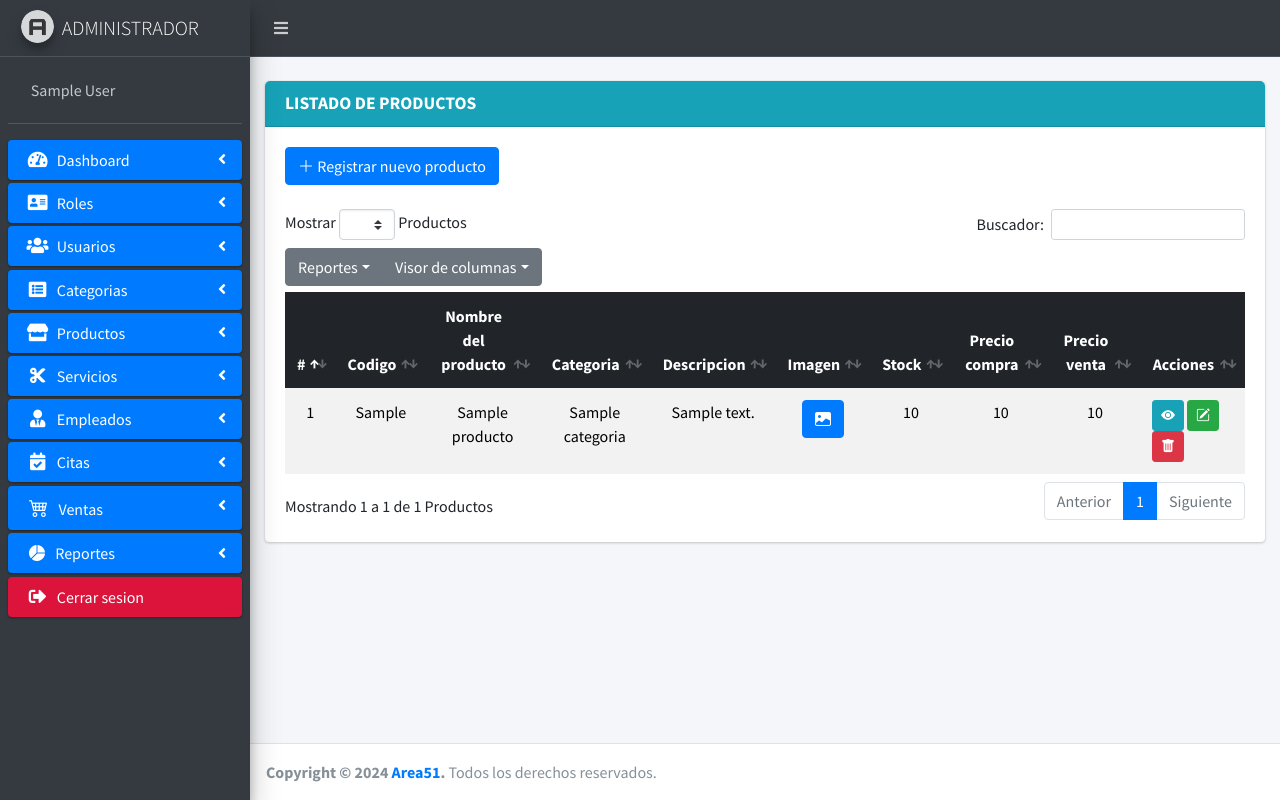
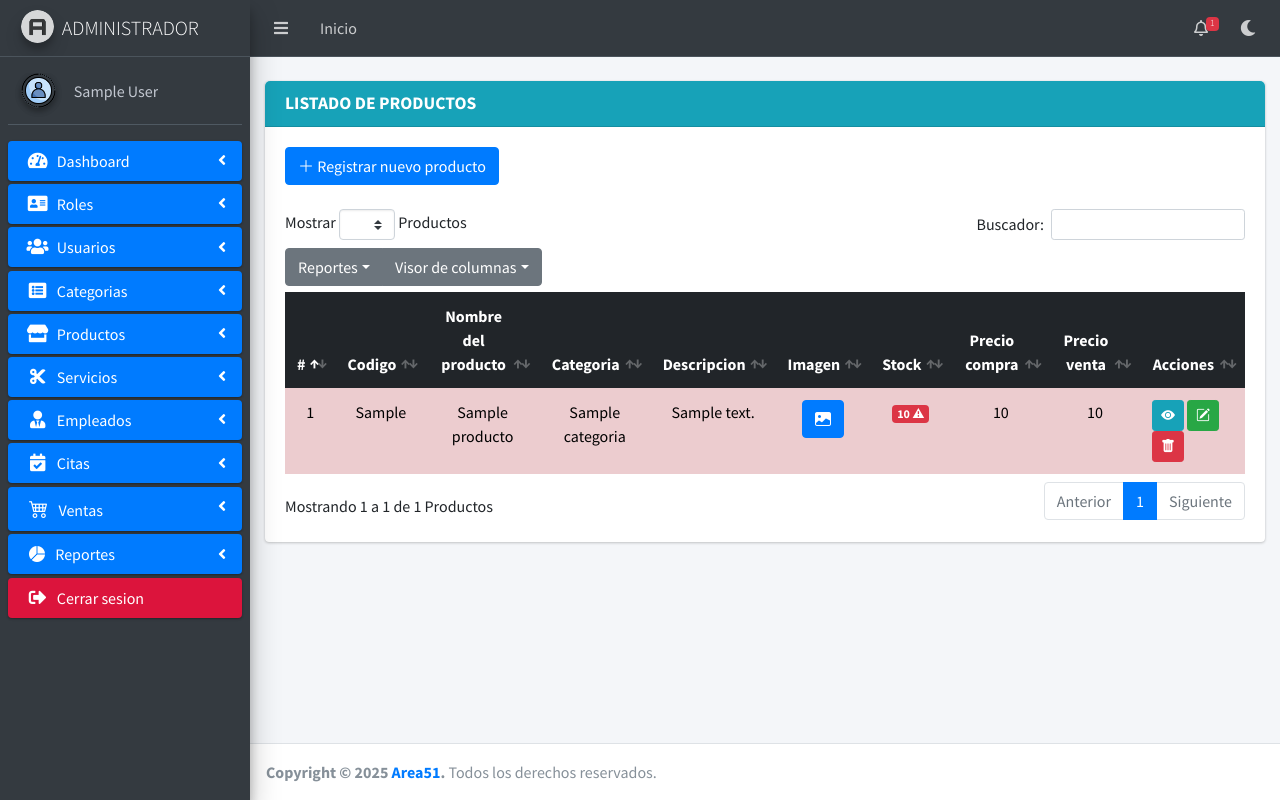
Before and after one commit to 21juanmendez/www.sistemadebarberia.com, a PHP site: page /views/productos/index.php in a window 1280 px wide. Run offline with PHP 8.4, Linux system fonts and the light colour scheme; the visitor is signed in with stand-in values (Sample User, id 1); tables that the repository leaves empty or names only in its code hold one stand-in row (values such as "Sample post"); some libraries are stand-ins or nearby versions.

Commit message:
NOTIFICACIONES V1
He agregado las notificaciones para cuando un producto este bajo de stock y modo oscuro, ademas que ahora cuando un producto este abajo del limite entonces tambien se mostrara en la tabla donde se gestionan los productos para visualizarlos mejor. Queda pendiente el toast.

```diff
--- /dev/null
+++ b/app/controllers/notificaciones/productos_bajos.php
@@ -0,0 +1,16 @@
+<?php
+$productos_bajos = 0;
+$stocks_notif = [];
+
+$sql_notif = "SELECT nombre_producto, stock, stock_minimo FROM tb_productos";
+$query_notif = $pdo->prepare($sql_notif);
+$query_notif->execute();
+$stocks_all = $query_notif->fetchAll(PDO::FETCH_ASSOC);
+
+foreach ($stocks_all as $producto) {
+    if ($producto['stock'] <= $producto['stock_minimo']) {
+        $productos_bajos++;
+        $stocks_notif[] = $producto;
+    }
+}
+?>
--- a/views/productos/index.php
+++ b/views/productos/index.php
@@ -35,8 +35,10 @@ include('mensaje.php');
                                     $contador = 0;
                                     foreach ($productos as $producto) {
                                         $contador++;
+                                        $es_stock_bajo = $producto['stock'] <= $producto['stock_minimo'];
+                                        $fila_clase = $es_stock_bajo ? 'table-danger' : '';
                                     ?>
-                                        <tr>
+                                        <tr class="<?php echo $fila_clase ?>">
                                             <td>
                                                 <center><?php echo $contador ?></center>
                                             </td>
@@ -73,7 +75,13 @@ include('mensaje.php');
                                                 </center>
                                             </td>
                                             <td>
-                                                <center><?php echo $producto['stock'] ?></center>
+                                                <center>
+                                                    <?php if ($es_stock_bajo): ?>
+                                                        <span class="badge bg-danger text-white"><?php echo $producto['stock'] ?> ⚠</span>
+                                                    <?php else: ?>
+                                                        <?php echo $producto['stock'] ?>
+                                                    <?php endif; ?>
+                                                </center>
                                             </td>
                                             <td>
                                                 <center><?php echo $producto['precio_compra'] ?></center>
--- a/views/usuarios/layout/parte1.php
+++ b/views/usuarios/layout/parte1.php
@@ -1,5 +1,6 @@
 <?php
 include('../../app/config.php');
+include('../../app/controllers/notificaciones/productos_bajos.php');
 session_start();
 //si no existe la session de admin te redirige al login, lo que no se es cuando existan las 2
 if (!isset($_SESSION['admin'])) {
@@ -7,6 +8,9 @@ if (!isset($_SESSION['admin'])) {
     $_SESSION['mensaje_permiso'] = 'No tienes los permisos para entrar en modo administrador';
     header('Location:' . $URL . '/');
 }
+// Verifica si las variables están definidas, si no, las inicializa
+if (!isset($productos_bajos)) $productos_bajos = 0;
+if (!isset($stocks_notif)) $stocks_notif = [];
 ?>
 <!DOCTYPE html>
 <!--
@@ -46,6 +50,8 @@ scratch. This page gets rid of all links and provides the needed markup only.
     <link rel="stylesheet" href="<?php echo $URL ?>/public/templates/dist/css/adminlte.min.css">
     <!-- IonIcons -->
     <link rel="stylesheet" href="https://code.ionicframework.com/ionicons/2.0.1/css/ionicons.min.css">
+    <!-- Animate.css -->
+    <link rel="stylesheet" href="https://cdnjs.cloudflare.com/ajax/libs/animate.css/4.1.1/animate.min.css" />
 </head>
 
 <body class="hold-transition light-mode sidebar-mini layout-fixed layout-navbar-fixed layout-footer-fixed">
@@ -61,6 +67,76 @@ scratch. This page gets rid of all links and provides the needed markup only.
                 <li class="nav-item">
                     <a class="nav-link" data-widget="pushmenu" href="#" role="button"><i class="fas fa-bars"></i></a>
                 </li>
+                <li class="nav-item d-none d-sm-inline-block">
+                    <a href="<?php echo $URL ?>" class="nav-link">Inicio</a>
+                </li>
+            </ul>
+
+            <!-- Right navbar links -->
+            <ul class="navbar-nav ml-auto">
+                <!-- Notifications Dropdown Menu -->
+                <!-- Notifications Dropdown Menu -->
+                <li class="nav-item dropdown">
+                    <a class="nav-link position-relative" data-toggle="dropdown" href="#" title="Notificaciones de inventario">
+                        <i class="far fa-bell"></i>
+                        <?php if ($productos_bajos > 0): ?>
+                            <span class="badge badge-danger navbar-badge animate__animated animate__bounceIn">
+                                <?php echo $productos_bajos; ?>
+                            </span>
+                        <?php endif; ?>
+                    </a>
+                    <div class="dropdown-menu dropdown-menu-lg dropdown-menu-right animate__animated animate__fadeIn">
+                        <?php if ($productos_bajos > 0): ?>
+                            <span class="dropdown-item dropdown-header text-danger fw-bold">
+                                <i class="fas fa-box-open text-danger"></i> <?php echo $productos_bajos; ?> productos con stock bajo
+                            </span>
+                            <div class="dropdown-divider"></div>
+
+                            <?php foreach ($stocks_notif as $prod): ?>
+                                <?php if ($prod['stock'] <= $prod['stock_minimo']): ?>
+                                    <a href="#" class="dropdown-item d-flex align-items-center">
+                                        <i class="fas fa-exclamation-triangle text-warning mr-2"></i>
+                                        <span class="flex-grow-1"><?php echo htmlspecialchars($prod['nombre_producto']); ?></span>
+                                        <span class="text-muted text-sm"><?php echo $prod['stock'] . '/' . $prod['stock_minimo']; ?></span>
+                                    </a>
+                                    <div class="dropdown-divider"></div>
+                                <?php endif; ?>
+                            <?php endforeach; ?>
+
+                            <a href="<?php echo $URL ?>/views/productos/index.php" class="dropdown-item dropdown-footer text-primary">
+                                <i class="fas fa-boxes"></i> Ver todos los productos
+                            </a>
+
+                        <?php else: ?>
+                            <span class="dropdown-item text-center text-muted">
+                                No hay alertas de stock
+                            </span>
+                        <?php endif; ?>
+                    </div>
+                </li>
+
+                <!-- BOTÓN DE MODO OSCURO EN NAVBAR -->
+                <li class="nav-item">
+                    <a class="nav-link" href="#" id="darkModeToggle" role="button" title="Modo oscuro">
+                        <i class="fas fa-moon"></i>
+                    </a>
+                </li>
+                <!-- JS PARA MODO OSCURO -->
+                <script>
+                    const toggle = document.getElementById('darkModeToggle');
+
+                    // Aplicar modo oscuro al cargar, si ya estaba activado
+                    if (localStorage.getItem('modo') === 'oscuro') {
+                        document.body.classList.add('dark-mode');
+                    }
+
+                    // Alternar y guardar preferencia
+                    toggle.addEventListener('click', function() {
+                        document.body.classList.toggle('dark-mode');
+                        const modoActual = document.body.classList.contains('dark-mode') ? 'oscuro' : 'claro';
+                        localStorage.setItem('modo', modoActual);
+                    });
+                </script>
             </ul>
         </nav>
         <!-- /.navbar -->
@@ -68,19 +144,22 @@ scratch. This page gets rid of all links and provides the needed markup only.
         <!-- Main Sidebar Container -->
         <aside class="main-sidebar sidebar-dark-primary elevation-4">
             <!-- Brand Logo -->
-            <a href="<?php echo $VIEWS?>/usuarios/" class="brand-link">
+            <a href="<?php echo $VIEWS ?>/usuarios/" class="brand-link">
                 <img src="<?php echo $URL ?>/public/templates/dist/img/AdminLTELogo.png" alt="AdminLTE Logo" class="brand-image img-circle elevation-3" style="opacity: .8">
                 <span class="brand-text font-weight-light">ADMINISTRADOR</span>
             </a>
             <!-- Sidebar -->
             <div class="sidebar">
                 <!-- Sidebar user panel (optional) -->
-                <div class="user-panel mt-3 pb-3 mb-3 d-flex">
+                <div class="user-panel mt-3 pb-3 mb-3 d-flex align-items-center">
                     <div class="image">
-
+                        <img src="<?php echo $URL ?>/public/imagenes/user.png" class="img-circle elevation-2" alt="User Image" style="width: 35px; height: 35px;">
                     </div>
-                    <div class="info">
-                        <a class="d-block"><?php echo $_SESSION['admin'] ?></a>
+                    <div class="info ms-2">
+                        <!-- Aquí va el nombre (cualquiera de las opciones anteriores) -->
+                        <a class="d-block text-truncate" style="max-width: 140px;" title="<?php echo $_SESSION['admin']; ?>">
+                            <?php echo $_SESSION['admin']; ?>
+                        </a>
                     </div>
                 </div>
 
@@ -262,7 +341,7 @@ scratch. This page gets rid of all links and provides the needed markup only.
 
                         <li class="nav-item menu-closed">
                             <a href="#" class="nav-link active">
-                            <i class="bi bi-pie-chart-fill" style="margin-left: 5px; margin-right: 7px;"></i>
+                                <i class="bi bi-pie-chart-fill" style="margin-left: 5px; margin-right: 7px;"></i>
                                 <p>
                                     Reportes
                                     <i class="right fas fa-angle-left"></i>
--- a/views/usuarios/layout/parte2.php
+++ b/views/usuarios/layout/parte2.php
@@ -20,7 +20,7 @@
 
             </div>
             <!-- Default to the left -->
-            <strong>Copyright &copy; 2024 <a href="<?php echo $URL ?>">Area51</a>.</strong> Todos los derechos reservados.
+            <strong>Copyright &copy; 2025 <a href="<?php echo $URL ?>">Area51</a>.</strong> Todos los derechos reservados.
         </footer>
     </div>
     <!-- ./wrapper -->
```
Also changed, not shown: public/imagenes/user.png (added).
